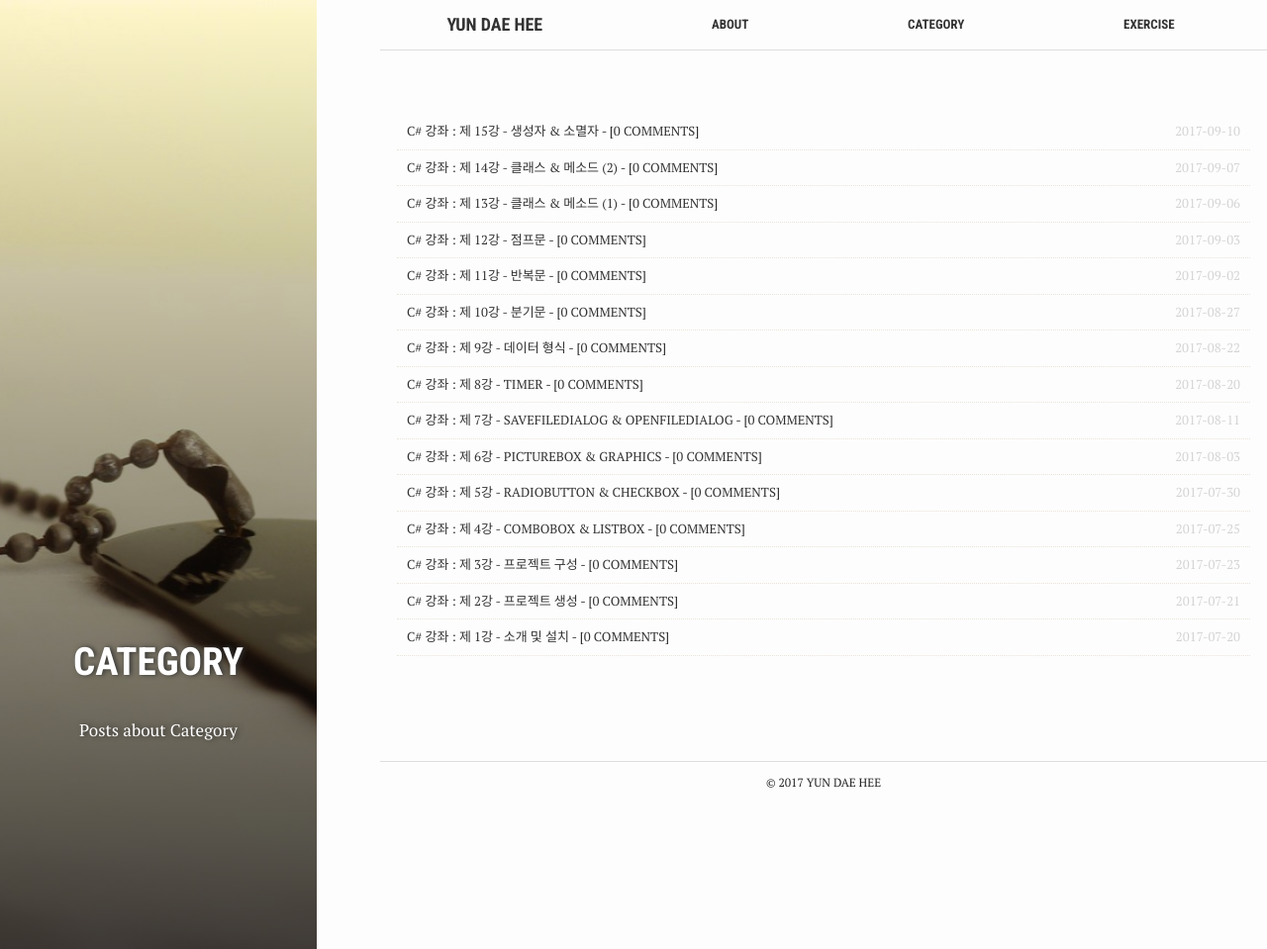
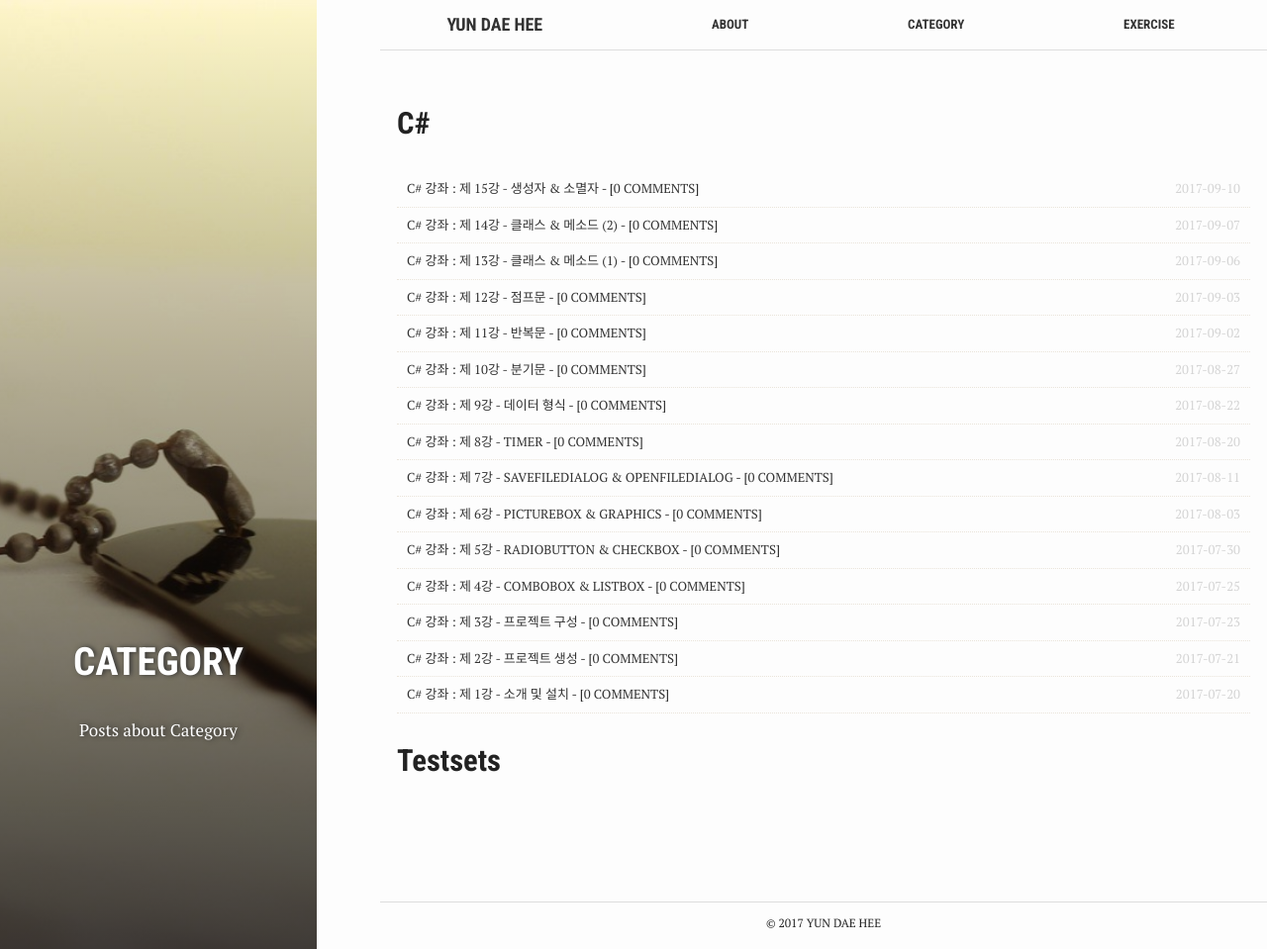
Before and after one commit to test076923/test076923.github.io, a Jekyll site: the page built from archive.md, in a window 1280 px wide and 959 px high. Shown: the whole window at 99% size. Built offline with Jekyll 4.4.1, drawn with Linux system fonts in a browser that asks for light colours; comment, search, counter and statistics services are not loaded.

Commit message:
Update archive.md

```diff
--- a/archive.md
+++ b/archive.md
@@ -12,15 +12,11 @@ active: Category
   {% assign t = tag | first %}
   {% assign posts = tag | last %}
 
-
-
-{% if post.categories contains "posts" %}
+{% if site.categories contains "posts" %}
 
 <h2 class="category-key" id="{{ t | downcase }}">{{ t | capitalize }}</h2>
 
 {% endif %}
-
-
 
   <ul class="year">
     {% for post in posts %}
```
